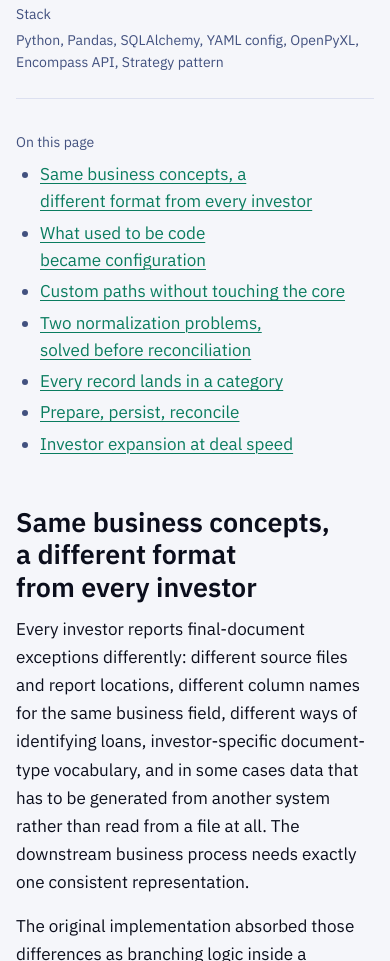
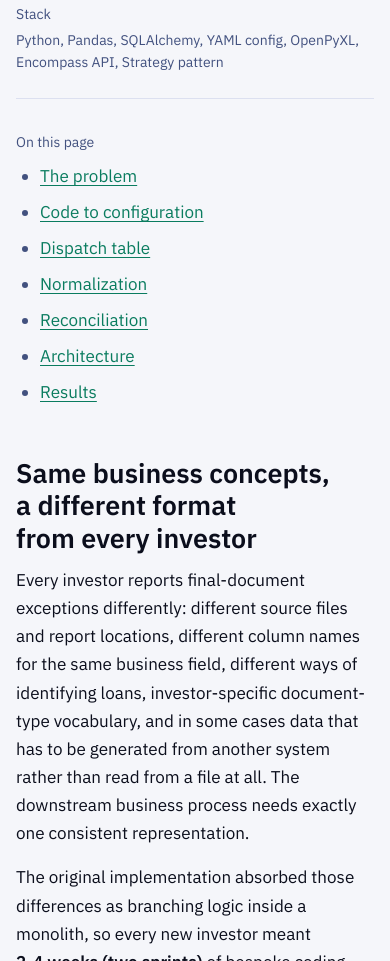
Before and after one commit to richie-rk/richie-rk.github.io, a plain HTML site: page final-docs.html in a window 390 px wide. Shown: the part 926-1887 px from the top of the page. Drawn offline with Linux system fonts and the light colour scheme.

Commit message:
Shorten deep-dive TOC labels to two or three words
The TOC repeated every long sentence heading and ran 409 px and 327 px tall on a phone. Topic labels now make it a scannable outline, 245 px tall at 390 px.

```diff
--- a/css/site.css
+++ b/css/site.css
@@ -1080,12 +1080,19 @@
   .toc { margin-block-start: var(--space-6); }
   .toc__title { font-size: var(--step--1); color: var(--text-muted); }
   .toc li { text-wrap: balance; }
-  /* One column: the entries are full headings, and max-content columns would push the page sideways. */
+  /* One column: a short outline read top to bottom. Max-content columns could
+     still push the page sideways at 320px. */
   .toc ul {
     display: grid;
     gap: var(--space-1);
     max-inline-size: var(--measure);
     margin-block-start: var(--space-2);
+  }
+  /* One-line labels would leave 22px links; this keeps targets past the 24px floor. */
+  .toc a {
+    display: inline-flex;
+    align-items: center;
+    min-block-size: var(--space-6);
   }
   .case-study__section { margin-block-start: var(--space-7); }
   .case-study__end {
--- a/final-docs.html
+++ b/final-docs.html
@@ -65,13 +65,13 @@
     <nav class="toc" aria-label="On this page">
       <p class="toc__title">On this page</p>
       <ul>
-        <li><a href="#problem">Same business concepts, a different format from every investor</a></li>
-        <li><a href="#configuration">What used to be code became configuration</a></li>
-        <li><a href="#dispatch">Custom paths without touching the core</a></li>
-        <li><a href="#normalization">Two normalization problems, solved before reconciliation</a></li>
-        <li><a href="#reconciliation">Every record lands in a category</a></li>
-        <li><a href="#architecture">Prepare, persist, reconcile</a></li>
-        <li><a href="#results">Investor expansion at deal speed</a></li>
+        <li><a href="#problem">The problem</a></li>
+        <li><a href="#configuration">Code to configuration</a></li>
+        <li><a href="#dispatch">Dispatch table</a></li>
+        <li><a href="#normalization">Normalization</a></li>
+        <li><a href="#reconciliation">Reconciliation</a></li>
+        <li><a href="#architecture">Architecture</a></li>
+        <li><a href="#results">Results</a></li>
       </ul>
     </nav>
   </header>
```
Also changed, not shown: max-ai.html (+5 -5 lines).
